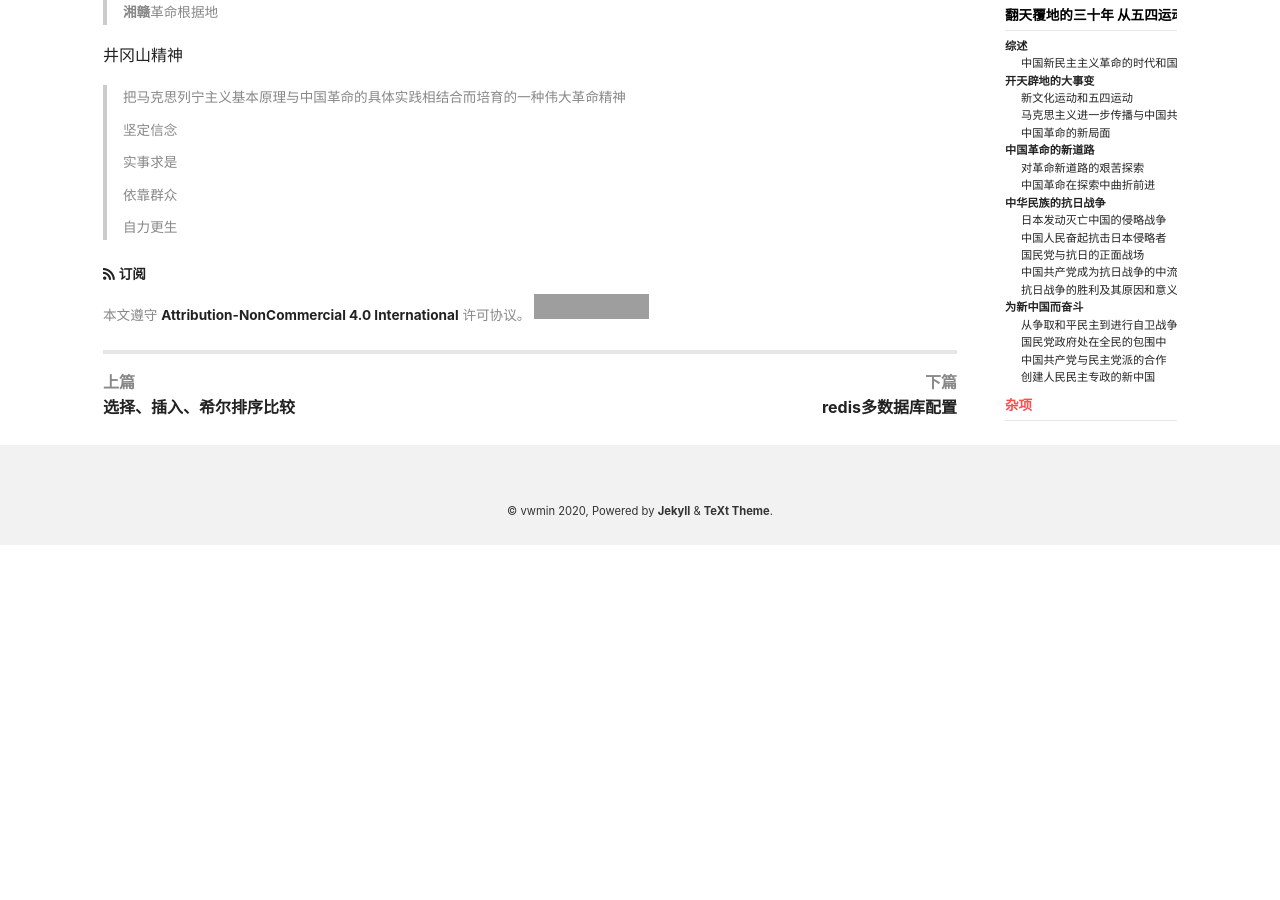
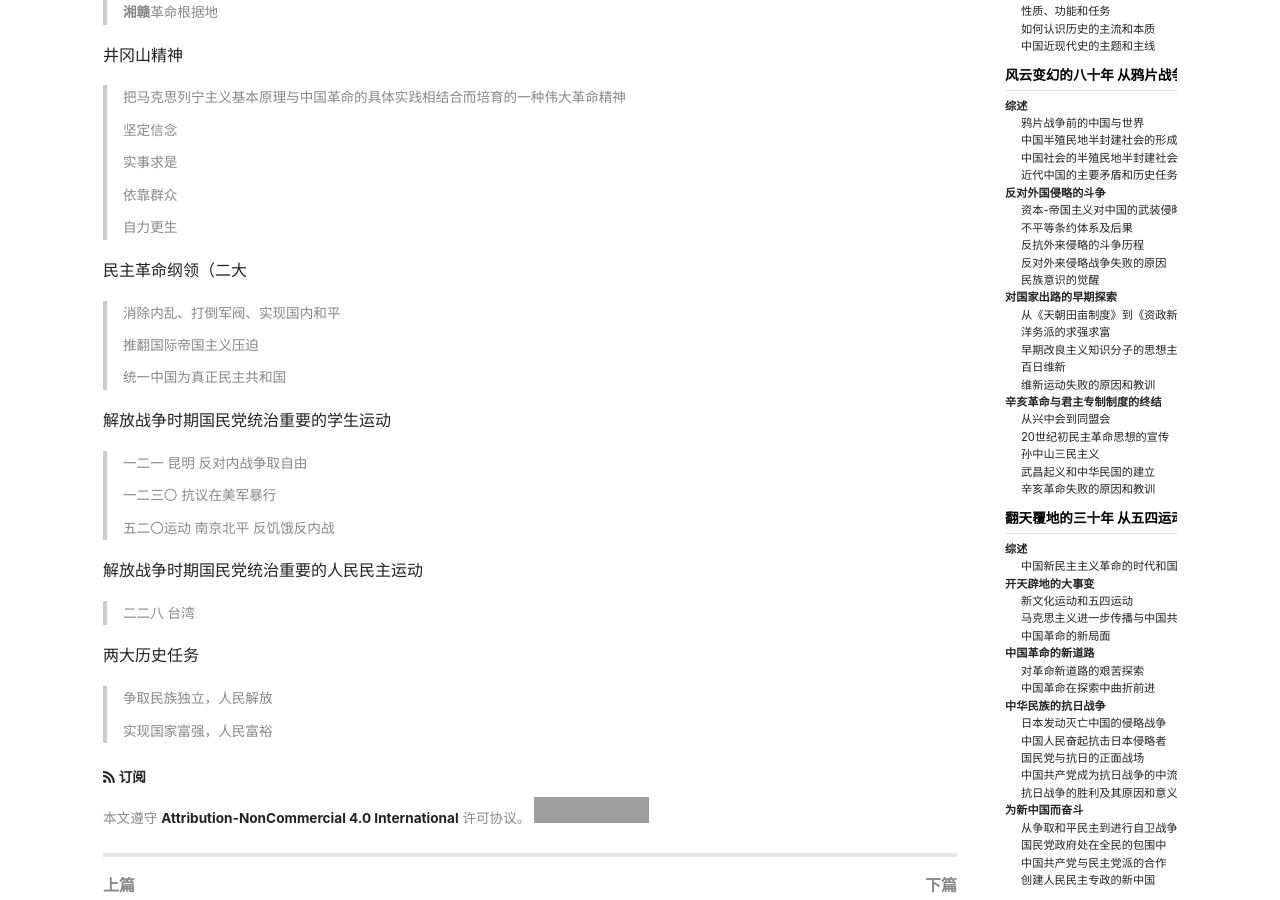
Before and after one commit to VWmin/VWmin.github.io, a Jekyll site: the page built from _posts/2020-03-17-中国近现代史纲要.md, in a window 1280 px wide and 900 px high, scrolled down 20080 px. Built offline with Jekyll 4.4.1, drawn with Linux system fonts in a browser that asks for light colours; nearby versions of some CDN libraries; before the commit the page ends 20625 px from its top, so only the background shows below that; grey boxes are pictures that could not be loaded.

Commit message:
Update 2020-03-17-中国近现代史纲要.md

```diff
--- a/_posts/2020-03-17-中国近现代史纲要.md
+++ b/_posts/2020-03-17-中国近现代史纲要.md
@@ -782,3 +782,29 @@ P176、P177
 > 依靠群众
 >
 > 自力更生
+
+民主革命纲领（二大
+
+> 消除内乱、打倒军阀、实现国内和平
+>
+> 推翻国际帝国主义压迫
+>
+> 统一中国为真正民主共和国
+
+解放战争时期国民党统治重要的学生运动
+
+> 一二一 昆明 反对内战争取自由
+>
+> 一二三〇 抗议在美军暴行
+>
+> 五二〇运动 南京北平 反饥饿反内战
+
+解放战争时期国民党统治重要的人民民主运动
+
+> 二二八 台湾
+
+两大历史任务
+
+> 争取民族独立，人民解放
+>
+> 实现国家富强，人民富裕
```
